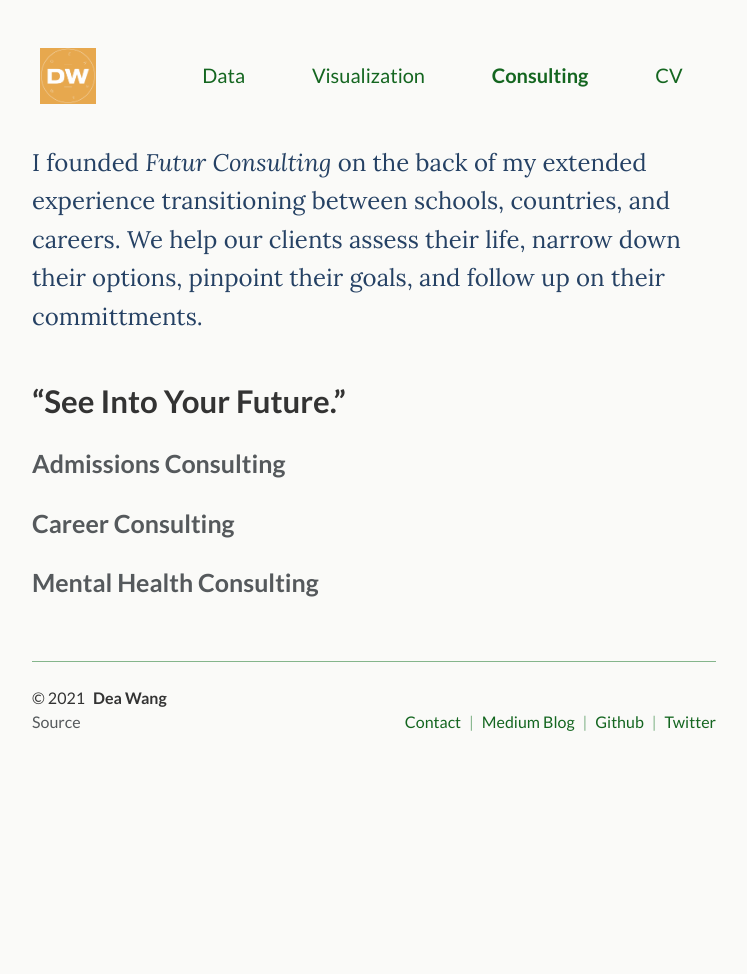
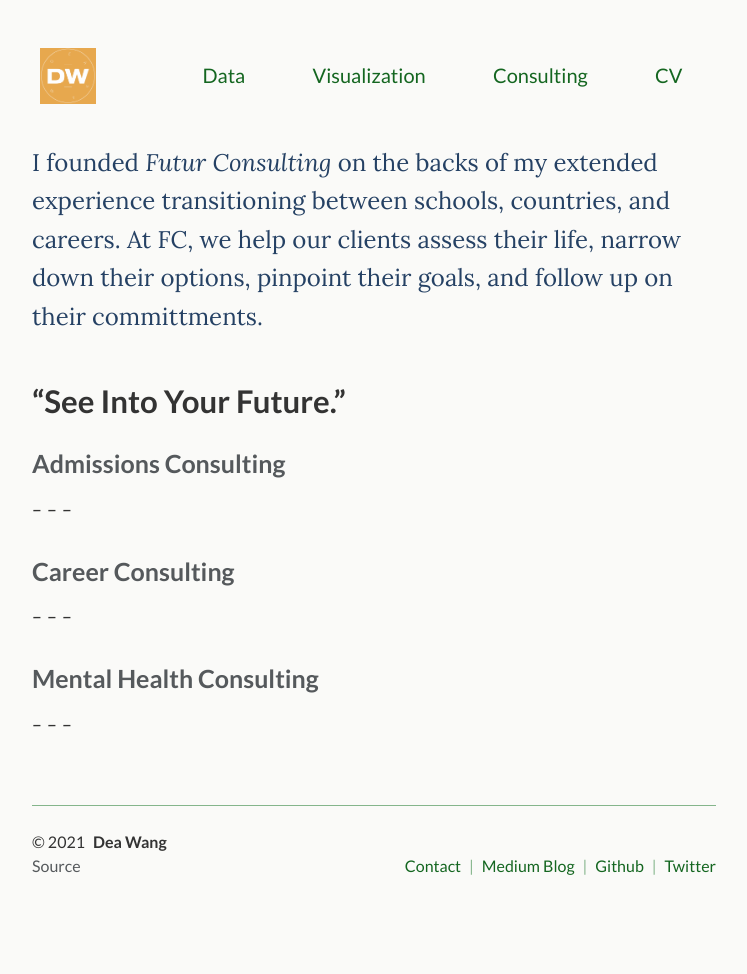
Before and after one commit to deawyk/deawyk.github.io, a Jekyll site: the page built from _pages/hustle.md, in a window 1280 px wide. Shown: the whole page, without its empty margins (266-1013 px from the left). Built offline with Jekyll 4.4.1, drawn with Linux system fonts in a browser that asks for light colours; before the commit the page ends 900 px from its top, so only the background shows below that.

Commit message:
Update and rename consulting.md to hustle.md

```diff
--- a/_pages/consulting.md
+++ b/_pages/hustle.md
@@ -1,14 +1,14 @@
 ---
 layout: page
-title: Consulting
+title: Hustle
 # subtitle: I am a smart heading.
 desc: Hustling for social good.
-permalink: /consulting/
+permalink: /hustle/
 ---
 
 <div class="pretty-links">
 
-<div class="lead lead-about"> I founded _Futur Consulting_ on the back of my extended experience transitioning between schools, countries, and careers. We help our clients assess their life, narrow down their options, pinpoint their goals, and follow up on their committments.
+<div class="lead lead-about"> I founded _Futur Consulting_ on the backs of my extended experience transitioning between schools, countries, and careers. At FC, we help our clients assess their life, narrow down their options, pinpoint their goals, and follow up on their committments.
 </div>
 
 <!-- {::nomarkdown}
@@ -22,7 +22,16 @@
 
 
 ### Admissions Consulting
+-
+-
+-
 
 ### Career Consulting
+-
+-
+-
 
 ### Mental Health Consulting
+-
+-
+-
```
